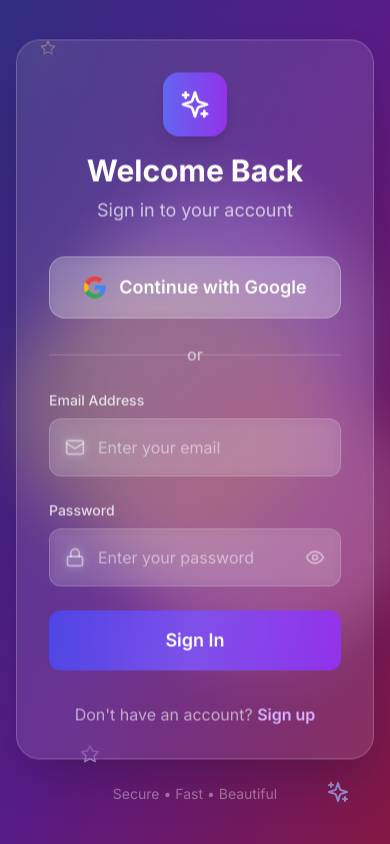
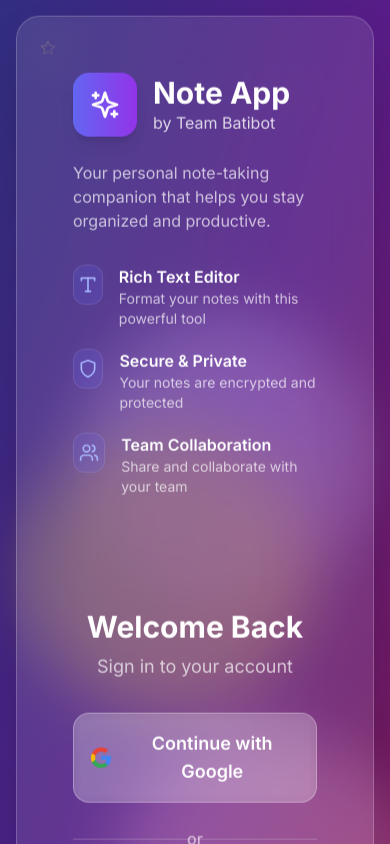
Before and after one commit to Penguinmans32/Batibot-NotesApp, a React (Vite) app in the folder frontend/: page /login in a window 390 px wide. Shown: the top 844 px of the page. Built offline with nearby package versions, Linux system fonts and the light colour scheme.

Commit message:
two column responsive grid for Login.tsx

```diff
--- a/frontend/src/components/Login.tsx
+++ b/frontend/src/components/Login.tsx
@@ -1,6 +1,6 @@
 import React, { useState } from 'react';
 import { Link } from 'react-router-dom';
-import { Eye, EyeOff, Mail, Lock, Sparkles, Star } from 'lucide-react';
+import { Eye, EyeOff, Mail, Lock, Sparkles, Star, Shield, Users, Type } from 'lucide-react';
 import { useAuth } from '../contexts/AuthContext';
 
 const Login: React.FC = () => {
@@ -65,13 +65,67 @@ const Login: React.FC = () => {
       </div>
 
       {/* Login Card */}
-      <div className="relative z-10 w-full max-w-md">
+      <div className="relative z-10 w-full max-w-4xl">
         <div className="bg-white/10 backdrop-blur-xl rounded-3xl p-8 shadow-2xl border border-white/20 animate-float">
-          {/* Header */}
-          <div className="text-center mb-8">
-            <div className="inline-flex items-center justify-center w-16 h-16 bg-gradient-to-r from-indigo-500 to-purple-600 rounded-2xl mb-4 shadow-lg">
+          <div className="grid grid-cols-1 lg:grid-cols-2 gap-8">
+            {/* Left Column - App Info */}
+            <div className="flex flex-col justify-center p-6 lg:border-r border-white/20">
+              <div className="mb-8">
+                <div className="flex items-center gap-4 mb-6">
+                  <div className="inline-flex items-center justify-center w-16 h-16 bg-gradient-to-r from-indigo-500 to-purple-600 rounded-2xl shadow-lg">
                     <Sparkles className="w-8 h-8 text-white" />
                   </div>
+                  <div>
+                    <h1 className="text-3xl sm:text-4xl font-bold text-white">
+                      Note App
+                    </h1>
+                    <p className="text-white/80">by Team Batibot</p>
+                  </div>
+                </div>
+                <p className="text-white/70 mb-8">
+                  Your personal note-taking companion that helps you stay organized and productive.
+                </p>
+
+                <div className="space-y-5">
+                  {/* Rich Text Editor */}
+                  <div className="flex items-start gap-4">
+                    <div className="w-10 h-10 rounded-xl bg-indigo-500/20 border border-white/10 flex items-center justify-center">
+                      <Type className="w-5 h-5 text-indigo-300" />
+                    </div>
+                    <div>
+                      <p className="text-white font-semibold">Rich Text Editor</p>
+                      <p className="text-white/70 text-sm">Format your notes with this powerful tool</p>
+                    </div>
+                  </div>
+
+                  {/* Secure & Private */}
+                  <div className="flex items-start gap-4">
+                    <div className="w-10 h-10 rounded-xl bg-indigo-500/20 border border-white/10 flex items-center justify-center">
+                      <Shield className="w-5 h-5 text-indigo-300" />
+                    </div>
+                    <div>
+                      <p className="text-white font-semibold">Secure & Private</p>
+                      <p className="text-white/70 text-sm">Your notes are encrypted and protected</p>
+                    </div>
+                  </div>
+
+                  {/* Team Collaboration */}
+                  <div className="flex items-start gap-4">
+                    <div className="w-10 h-10 rounded-xl bg-indigo-500/20 border border-white/10 flex items-center justify-center">
+                      <Users className="w-5 h-5 text-indigo-300" />
+                    </div>
+                    <div>
+                      <p className="text-white font-semibold">Team Collaboration</p>
+                      <p className="text-white/70 text-sm">Share and collaborate with your team</p>
+                    </div>
+                  </div>
+                </div>
+              </div>
+              </div>
+
+            {/* Right Column - Login Form */}
+            <div className="p-6">
+              <div className="text-center mb-8">
                 <h1 className="text-3xl font-bold text-white mb-2">
                   Welcome Back
                 </h1>
@@ -193,6 +247,8 @@ const Login: React.FC = () => {
                 </p>
               </div>
             </div>
+          </div>
+        </div>
 
         {/* Bottom decoration */}
         <div className="text-center mt-6">
```
Lines whose indentation alone changed are shown as unchanged.
